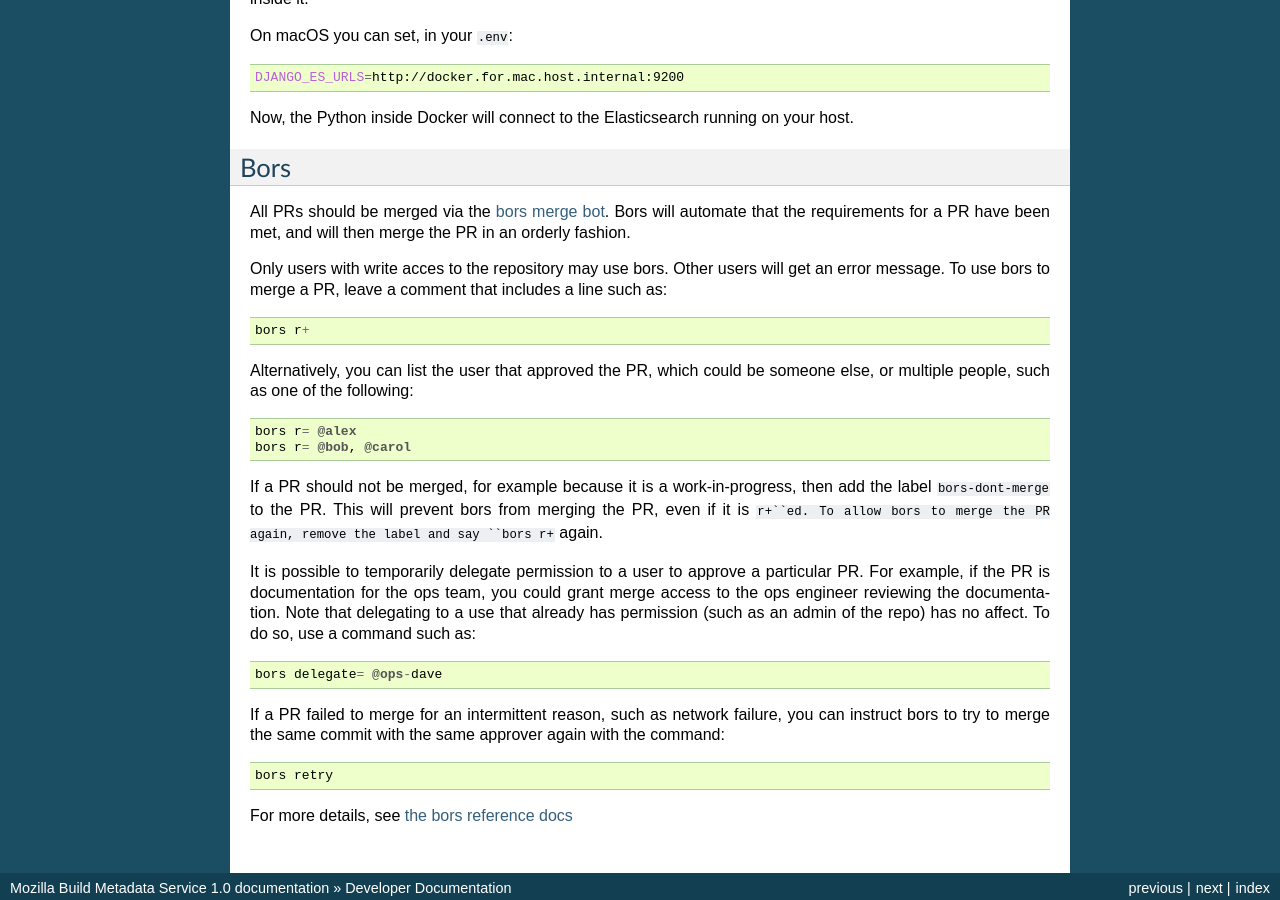
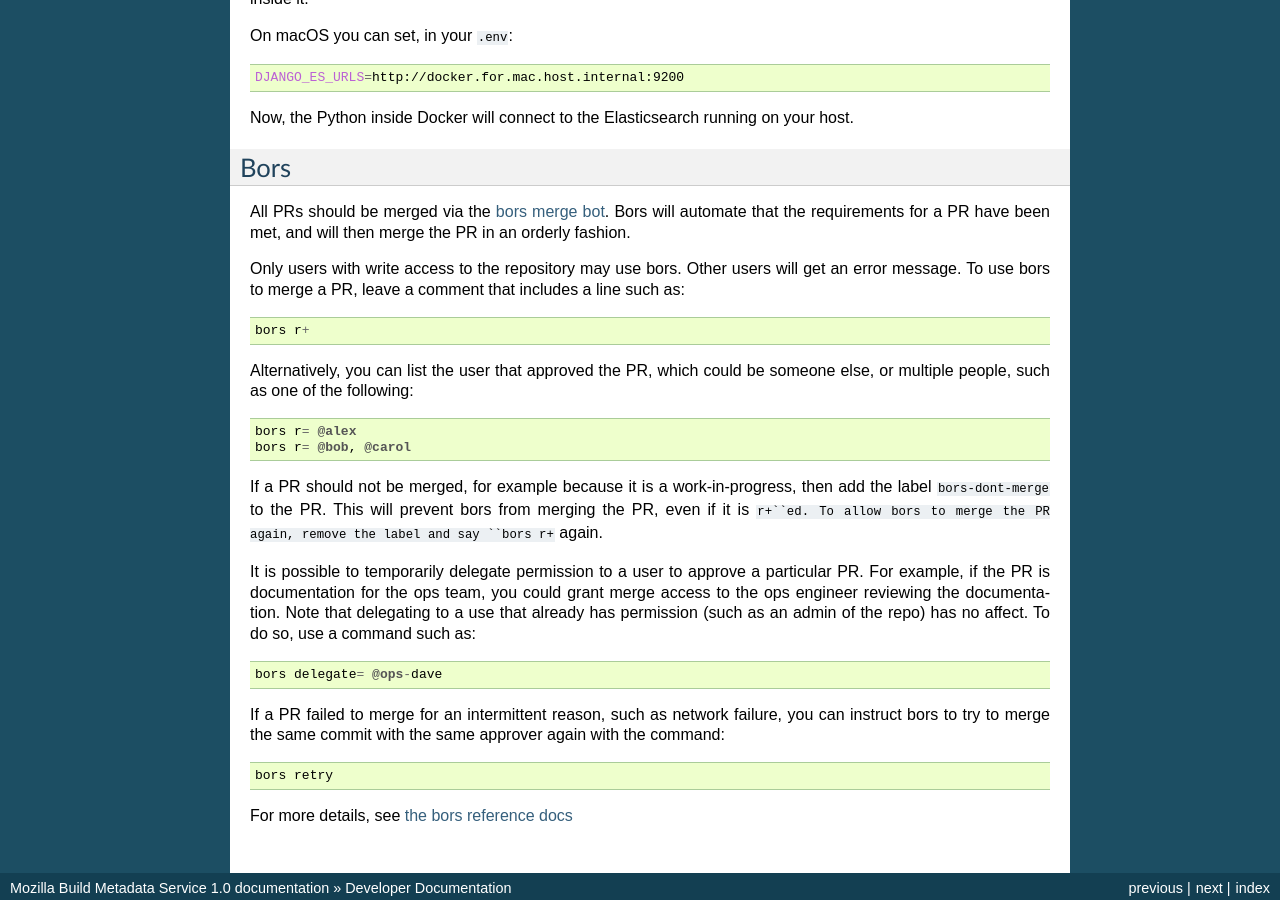
Before and after one commit to mozilla-releng/buildhub2, a Sphinx documentation site: the page built from docs/dev.rst, in a window 1280 px wide and 900 px high, scrolled down 4715 px. Built offline with Sphinx 7.4.7, drawn with Linux system fonts in a browser that asks for light colours.

```diff
--- a/docs/dev.rst
+++ b/docs/dev.rst
@@ -340,18 +340,14 @@ All PRs should be merged via the `bors merge bot <https://bors.tech>`_. Bors
 will automate that the requirements for a PR have been met, and will then
 merge the PR in an orderly fashion.
 
-Only users with write acces to the repository may use bors. Other users will
+Only users with write access to the repository may use bors. Other users will
 get an error message. To use bors to merge a PR, leave a comment that
-includes a line such as:
-
-.. code-block::
+includes a line such as::
 
     bors r+
 
 Alternatively, you can list the user that approved the PR, which could be
-someone else, or multiple people, such as one of the following:
-
-.. code-block::
+someone else, or multiple people, such as one of the following::
 
     bors r= @alex
     bors r= @bob, @carol
@@ -365,17 +361,13 @@ It is possible to temporarily delegate permission to a user to approve a
 particular PR. For example, if the PR is documentation for the ops team, you
 could grant merge access to the ops engineer reviewing the documentation.
 Note that delegating to a use that already has permission (such as an admin
-of the repo) has no affect. To do so, use a command such as:
-
-.. code-block::
+of the repo) has no affect. To do so, use a command such as::
 
     bors delegate= @ops-dave
 
 If a PR failed to merge for an intermittent reason, such as network failure,
 you can instruct bors to try to merge the same commit with the same approver
-again with the command:
-
-.. code-block::
+again with the command::
 
     bors retry
 
```
